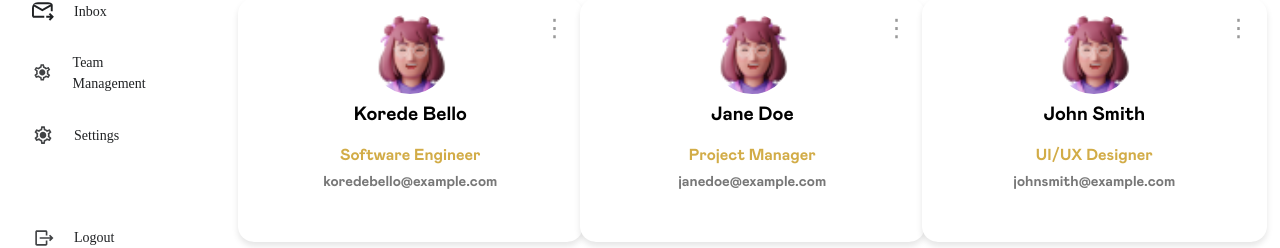
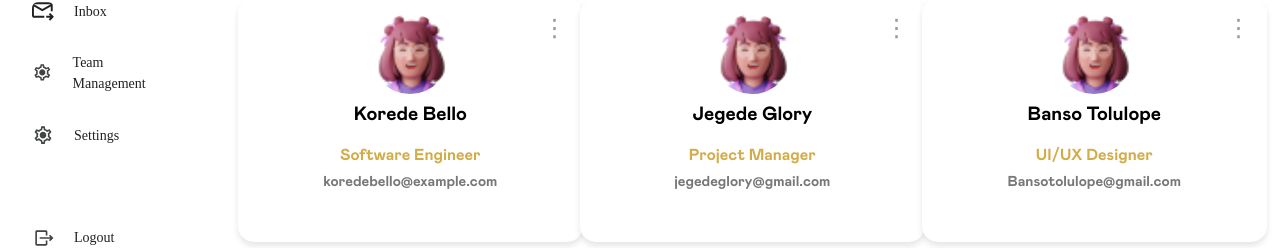
Before and after one commit to clinton401/soole-admin-hosting, a Next.js app: page /management in a window 1280 px wide. Shown: the part 269-517 px from the top of the page. Built offline with nearby package versions, Linux system fonts and the light colour scheme.

Commit message:
team management page

```diff
--- a/src/app/components/Modal.tsx
+++ b/src/app/components/Modal.tsx
@@ -28,6 +28,8 @@ const Modal: FC<ModalProps> = ({
   actionButtons = "confirm-cancel",
 }) => {
   if (!isOpen) return null;
+
+
 
   return (
     <div className="modal-overlay">
--- a/src/app/management/page.tsx
+++ b/src/app/management/page.tsx
@@ -15,16 +15,16 @@ const TeamManagement = () => {
     },
     {
       id: 2,
-      name: "Jane Doe",
+      name: "Jegede Glory",
       title: "Project Manager",
-      email: "janedoe@example.com",
+      email: "jegedeglory@gmail.com",
       image: "/profilePic.png",
     },
     {
       id: 3,
-      name: "John Smith",
+      name: "Banso Tolulope",
       title: "UI/UX Designer",
-      email: "johnsmith@example.com",
+      email: "Bansotolulope@gmail.com",
       image: "/profilePic.png",
     },
     {
@@ -57,8 +57,15 @@ const TeamManagement = () => {
 
   const handleClickOutside = (event: MouseEvent) => {
     const target = event.target as HTMLElement;
-    if (!target.closest(".popup-menu") && !target.closest(".menu-button")) {
+    if (
+      !target.closest(".popup-menu") &&
+      !target.closest(".add") &&
+      !target.closest(".modal-content") // Ensure the modal's content doesn't trigger close
+    ) {
       setActiveMenu(null);
+      if (isModalOpen) {
+        setIsModalOpen(false); // Close the modal if it's open
+      }
     }
   };
 
@@ -157,7 +164,7 @@ const TeamManagement = () => {
           onClick={() =>
             openModal(
               "add",
-              "Add New Agent",
+              "Add Admin",
               handleAddAgent
             )
           }
--- a/src/styles/components/management.scss
+++ b/src/styles/components/management.scss
@@ -4,8 +4,6 @@
   gap: 1.5rem;
   margin-top: 2rem;
   margin-inline-end: 2rem;
-
-
 
   .profile-card {
     position: relative;
@@ -49,9 +47,7 @@
     color: #777;
     font-size: 0.9rem;
   }
-
 }
-
 
 .add-card {
   display: flex;
@@ -76,7 +72,7 @@
 }
 
 .add-icon-container::before {
-    content: '';
+  content: "";
   position: absolute;
   width: 3rem;
   height: 3rem;
@@ -94,7 +90,7 @@
 
 .add-text {
   font-size: 1rem;
-    color: #D2AC47;
+  color: #d2ac47;
   margin: 0;
   text-align: center;
 }
--- a/src/styles/components/modal.scss
+++ b/src/styles/components/modal.scss
@@ -29,6 +29,7 @@
   .modal-content {
     margin-bottom: 20px;
     font-size: 40px;
+
   }
 
   .modal-preamble {
@@ -37,9 +38,9 @@
     font-weight: 700;
     color: #333;
     margin-bottom: 20px;
+    text-align: center;
   }
 
-  /* Form Styles */
 form {
   display: flex;
   flex-direction: column;
@@ -74,6 +75,7 @@ form input:focus {
     // justify-content: flex-end;
     flex-direction: column;
     gap: 10px;
+
   }
 
   .modal-button {
```
Lines whose indentation alone changed are shown as unchanged.
